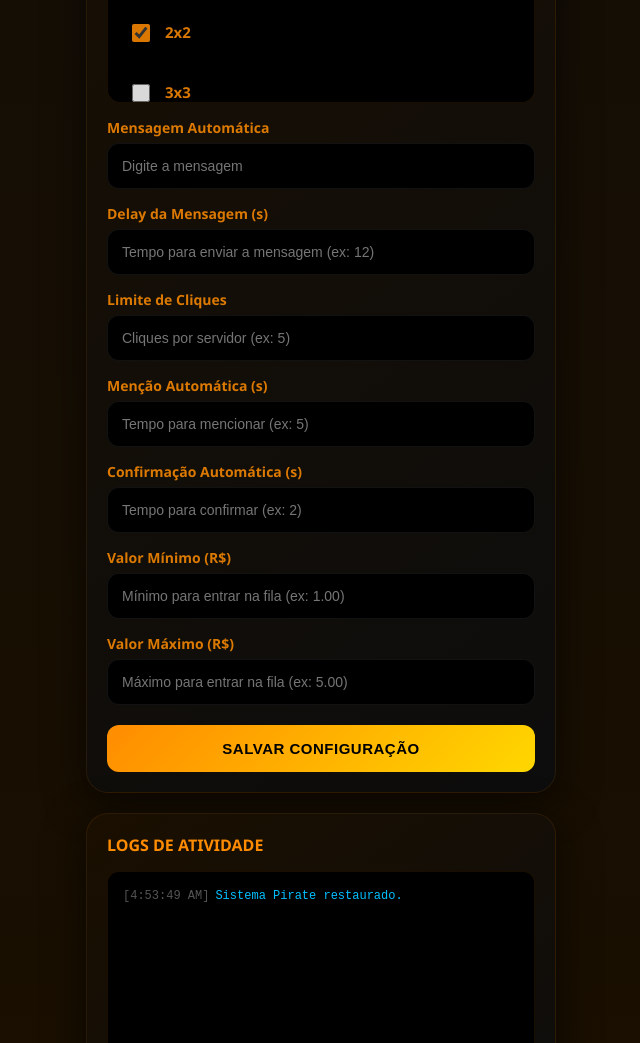
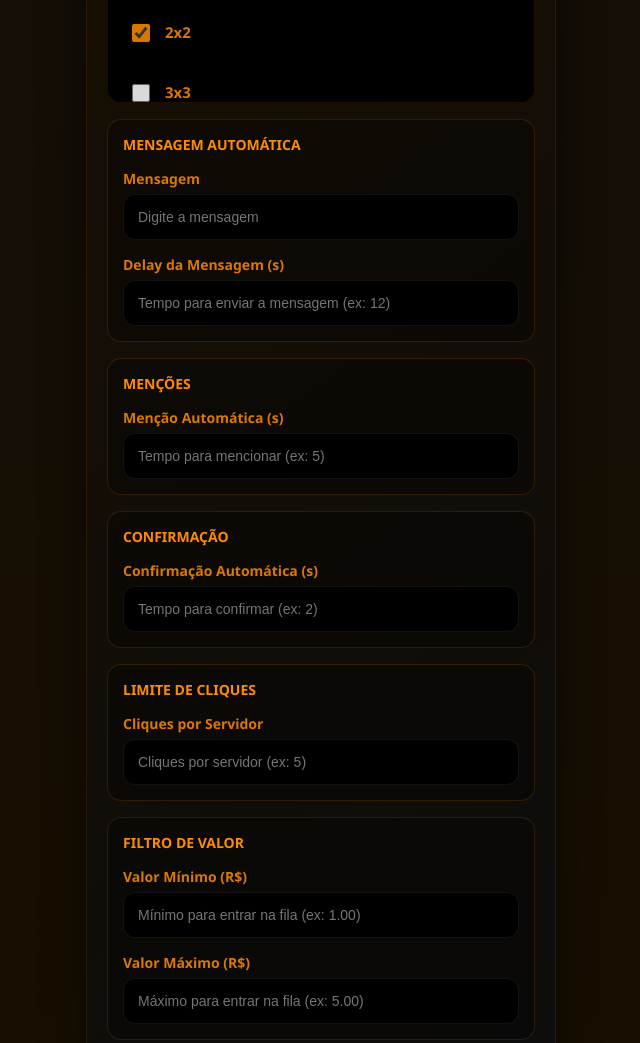
Before and after one commit to nick444ff-afk/definitive-0, a website: page public/painel.html in a window 1280 px wide. Shown: the part 1720-2763 px from the top of the page, without its empty margins (319-959 px from the left). Drawn offline with Linux system fonts and the light colour scheme; no server answers.

Commit message:
refactor: reorganizar painel web em cards separados por funcionalidade

```diff
--- a/public/painel.html
+++ b/public/painel.html
@@ -299,6 +299,14 @@ input:focus, textarea:focus {
     border-color: var(--primary);
 }
 
+.config-section {
+    background: rgba(0,0,0,0.3);
+    border-radius: 14px;
+    padding: 15px;
+    margin-top: 16px;
+    border: 1px solid rgba(255, 140, 0, 0.15);
+}
+
 .orgs-box {
     background: #000;
     border-radius: 14px;
@@ -496,26 +504,41 @@ input:focus, textarea:focus {
             <label class="org-item"><input type="checkbox" id="modo4x4" name="modo" value="4v4" checked><span>4x4</span></label>
         </div>
 
-        <label>Mensagem Automática</label>
+        <div class="config-section">
+            <h3 style="color: var(--primary); margin: 0 0 12px; font-size: 14px;">MENSAGEM AUTOMÁTICA</h3>
+            <label>Mensagem</label>
             <input type="text" id="mensagem" placeholder="Digite a mensagem">
 
             <label>Delay da Mensagem (s)</label>
             <input type="text" id="msgdelay" placeholder="Tempo para enviar a mensagem (ex: 12)">
+        </div>
 
-        <label>Limite de Cliques</label>
-        <input type="text" id="limiteCliques" placeholder="Cliques por servidor (ex: 5)">
-
+        <div class="config-section">
+            <h3 style="color: var(--primary); margin: 0 0 12px; font-size: 14px;">MENÇÕES</h3>
             <label>Menção Automática (s)</label>
             <input type="text" id="mencao" placeholder="Tempo para mencionar (ex: 5)">
+        </div>
 
+        <div class="config-section">
+            <h3 style="color: var(--primary); margin: 0 0 12px; font-size: 14px;">CONFIRMAÇÃO</h3>
             <label>Confirmação Automática (s)</label>
             <input type="text" id="confirmauto" placeholder="Tempo para confirmar (ex: 2)">
+        </div>
 
+        <div class="config-section">
+            <h3 style="color: var(--primary); margin: 0 0 12px; font-size: 14px;">LIMITE DE CLIQUES</h3>
+            <label>Cliques por Servidor</label>
+            <input type="text" id="limiteCliques" placeholder="Cliques por servidor (ex: 5)">
+        </div>
+
+        <div class="config-section">
+            <h3 style="color: var(--primary); margin: 0 0 12px; font-size: 14px;">FILTRO DE VALOR</h3>
             <label>Valor Mínimo (R$)</label>
             <input type="text" id="valorMinimo" placeholder="Mínimo para entrar na fila (ex: 1.00)">
 
             <label>Valor Máximo (R$)</label>
             <input type="text" id="valorMaximo" placeholder="Máximo para entrar na fila (ex: 5.00)">
+        </div>
 
         <button class="save-btn" id="saveBtnConfig" onclick="salvarConfiguracao()">SALVAR CONFIGURAÇÃO</button>
     </div>
```
Lines whose indentation alone changed are shown as unchanged.
